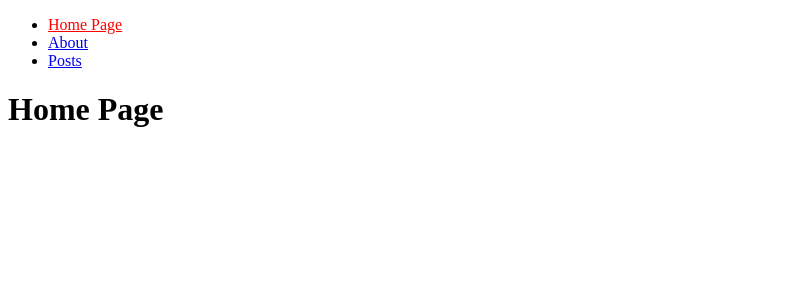
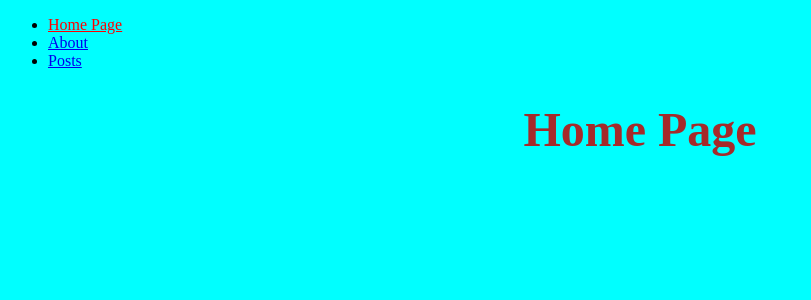
Before and after one commit to MegaEmme/react-router, a React (Vite) app: page / in a window 1280 px wide. Shown: the top 300 px of the page, without its empty margins (0-811 px from the left). Built offline with nearby package versions, Linux system fonts and the light colour scheme.

Commit message:
feat: add style

```diff
--- a/src/index.css
+++ b/src/index.css
@@ -1,3 +1,29 @@
+body{
+    background-color: aqua;
+}
+
+h1{
+    text-align: center;
+    font-size: 3rem;
+    color: brown;
+}
+
+h2{
+    color: blueviolet;
+}
+
+h4{
+    color: chocolate;
+}
+
 .active {
     color: red;
 }
+
+.post-card{
+    background-color: wheat;
+    border: 1px solid black;
+    border-radius: 1.5rem;
+    text-align: center;
+    margin-bottom: 1rem;
+}
--- a/src/pages/Posts.jsx
+++ b/src/pages/Posts.jsx
@@ -20,7 +20,7 @@ const Posts = () => {
             })
             .catch(err => {
                 console.error(err)
-                alert('errore')
+                alert('Errore')
             })
     }
     useEffect(getPosts, []);
@@ -29,10 +29,10 @@ const Posts = () => {
     return <div>
         <h1>Lista Posts</h1>
         {postsData.map((element) => (
-            <div key={element.id}>
-                <h2>{element.title}</h2>
+            <div className="post-card" key={element.id}>
+                <h2>Titolo:{element.title}</h2>
                 <p>{element.body}</p>
-                <h3>userId:{element.userId}</h3>
+                <h4>userId:{element.userId}</h4>
             </div>
         ))}
     </div>
```
